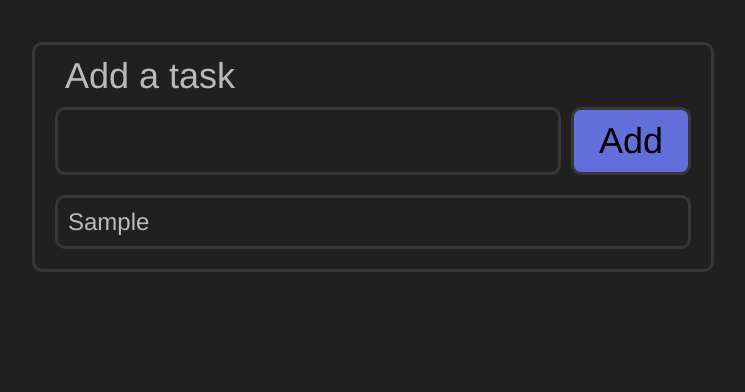
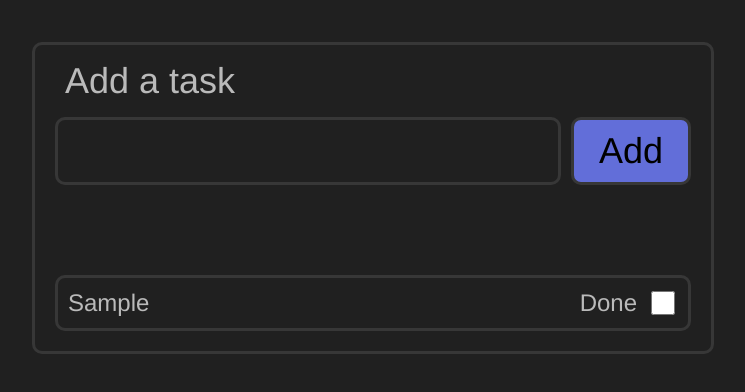
Before and after one commit to wasp32679/Web-todo-list-ts, a website built with Vite: page index.html in a window 1280 px wide. Both pictures are taken after typing "Sample" into the empty fields and a click on the button "Add". Shown: the part 132-524 px from the top of the page, without its empty margins (267-1012 px from the left). Built offline with nearby package versions, Linux system fonts and the light colour scheme.

Commit message:
Done checkbox (#21)
closes: #4

```diff
--- a/src/main.ts
+++ b/src/main.ts
@@ -6,6 +6,7 @@ const errorTxt = document.querySelector<HTMLDivElement>('#errorText')
 const tasksList = document.querySelector<HTMLUListElement>('#todo-elements')
 interface Task {
   task: string
+  done: boolean
 }
 const arrOfTask: Task[] = []
 
@@ -17,19 +18,64 @@ if (
 ) {
   throw new Error('Missing variables for app to start')
 }
+
+const createElements = (taskText: string, isDone = false) => {
+  const newTask = document.createElement('li')
+  newTask.setAttribute('class', 'task border')
+  tasksList.appendChild(newTask)
+
+  const taskContent = document.createElement('span')
+  taskContent.className = 'tasktxt'
+  newTask.appendChild(taskContent)
+  taskContent.innerText = taskText
+  if (isDone) {
+    taskContent.classList.add('done')
+  }
+
+  const checkbox = document.createElement('input')
+  const uniqueId = `checkbox-${Date.now()}`
+  checkbox.setAttribute('type', 'checkbox')
+  checkbox.id = uniqueId
+  checkbox.checked = isDone
+
+  const actionBox = document.createElement('div')
+  actionBox.className = 'actionBox'
+
+  const checkLabel = document.createElement('label')
+  checkLabel.setAttribute('for', uniqueId)
+  checkLabel.className = 'doneLabel'
+  checkLabel.innerText = 'Done'
+
+  newTask.appendChild(actionBox)
+  actionBox.appendChild(checkLabel)
+  actionBox.appendChild(checkbox)
+
+  arrOfTask.push({
+    task: taskText,
+    done: checkbox.checked,
+  })
+  localStorage.setItem('taskList', JSON.stringify(arrOfTask))
+
+  checkbox.addEventListener('change', () => {
+    taskContent.classList.toggle('done', checkbox.checked)
+
+    const taskIndex = arrOfTask.findIndex((t) => t.task === taskText)
+    if (taskIndex !== -1) {
+      arrOfTask[taskIndex].done = checkbox.checked.valueOf()
+    }
+
+    localStorage.setItem('taskList', JSON.stringify(arrOfTask))
+  })
+}
+
 const addTodo = () => {
   if (todoInput.value.trim() === '') {
     errorTxt.innerText = 'Can not add an empty task.'
   } else {
     errorTxt.innerText = ''
-    const newTask = document.createElement('li')
-    newTask.setAttribute('class', 'task border')
-    tasksList.appendChild(newTask)
-    newTask.innerText = todoInput.value
+    const taskText = todoInput.value.trim()
+    createElements(taskText, false)
     todoInput.value = ''
-    arrOfTask.push({ task: newTask.innerText })
-    const JSONTaskList = JSON.stringify(arrOfTask)
-    localStorage.setItem('taskList', JSONTaskList)
   }
 }
 const storedTaskListStr = localStorage.getItem('taskList')
@@ -47,15 +93,7 @@ todoInput.addEventListener('keypress', (e) => {
 })
 
 window.addEventListener('load', () => {
-  if (storedTaskListArr !== null) {
-    for (let i = 0; i < storedTaskListArr.length; i++) {
-      const newTask = document.createElement('li')
-      newTask.setAttribute('class', 'task border')
-      tasksList.appendChild(newTask)
-      newTask.innerText = storedTaskListArr[i].task
-      arrOfTask.push({ task: newTask.innerText })
-      const JSONTaskList = JSON.stringify(arrOfTask)
-      localStorage.setItem('taskList', JSONTaskList)
-    }
-  }
+  storedTaskListArr.forEach((task) => {
+    createElements(task.task, task.done)
+  })
 })
--- a/src/style.css
+++ b/src/style.css
@@ -1,3 +1,9 @@
+:root {
+  --color-background: #202020;
+  --color-text: #bababa;
+  --color-accent: #626ed9;
+}
+
 html,
 body {
   padding: 30px;
@@ -5,8 +11,8 @@ body {
   display: flex;
   flex-direction: column;
   align-items: center;
-  background-color: #202020;
-  color: #bababa;
+  background-color: var(--color-background);
+  color: var(--color-text);
 }
 
 * {
@@ -29,21 +35,35 @@ h1 {
   padding-bottom: 30px;
 }
 
+main {
+  display: flex;
+  flex-direction: column;
+  padding-top: 10px;
+}
+
+label {
+  padding-left: 25px;
+  margin: 5px;
+}
+
 #inputBox {
   margin: 10px 20px 20px 20px;
   display: flex;
   gap: 10px;
+  padding-bottom: 50px;
 }
 
-input {
-  all: unset;
+#todo-input {
+  background: none;
+  color: var(--color-text);
+  outline: none;
   width: 20rem;
   padding: 10px;
 }
 
 button {
   width: 5rem;
-  background-color: #626ed9;
+  background-color: var(--color-accent);
   cursor: pointer;
 }
 
@@ -53,6 +73,11 @@ ul {
   list-style: none;
 }
 
+li {
+  display: flex;
+  align-items: center;
+}
+
 .task {
   min-width: 20rem;
   padding: 10px;
@@ -60,11 +85,33 @@ ul {
   font-size: 1rem;
 }
 
-main {
-  padding-top: 10px;
+.tasktxt {
+  flex: 1;
+  word-break: break-all;
+  font-size: 1rem;
+  text-align: left;
 }
 
-label {
-  padding: 10px;
-  margin: 20px;
+.actionBox {
+  display: flex;
+  justify-content: flex-end;
+  align-items: center;
+  gap: 10px;
 }
+
+.doneLabel {
+  padding: 0;
+  margin: 0;
+  font-size: 1rem;
+}
+
+input[type="checkbox"] {
+  accent-color: var(--color-accent);
+  width: 1rem;
+  height: 1rem;
+}
+
+.done {
+  text-decoration: line-through;
+  color: #bababa63;
+}
```
